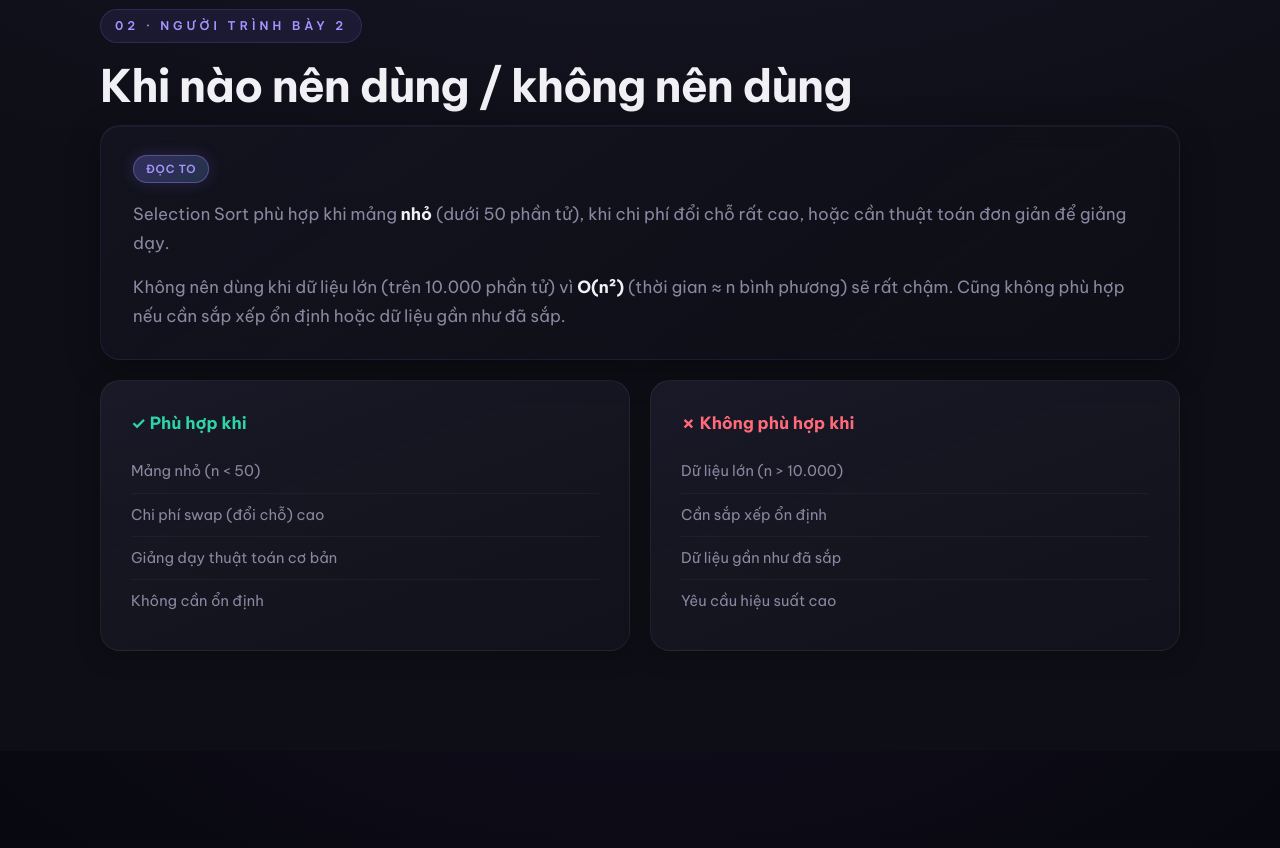
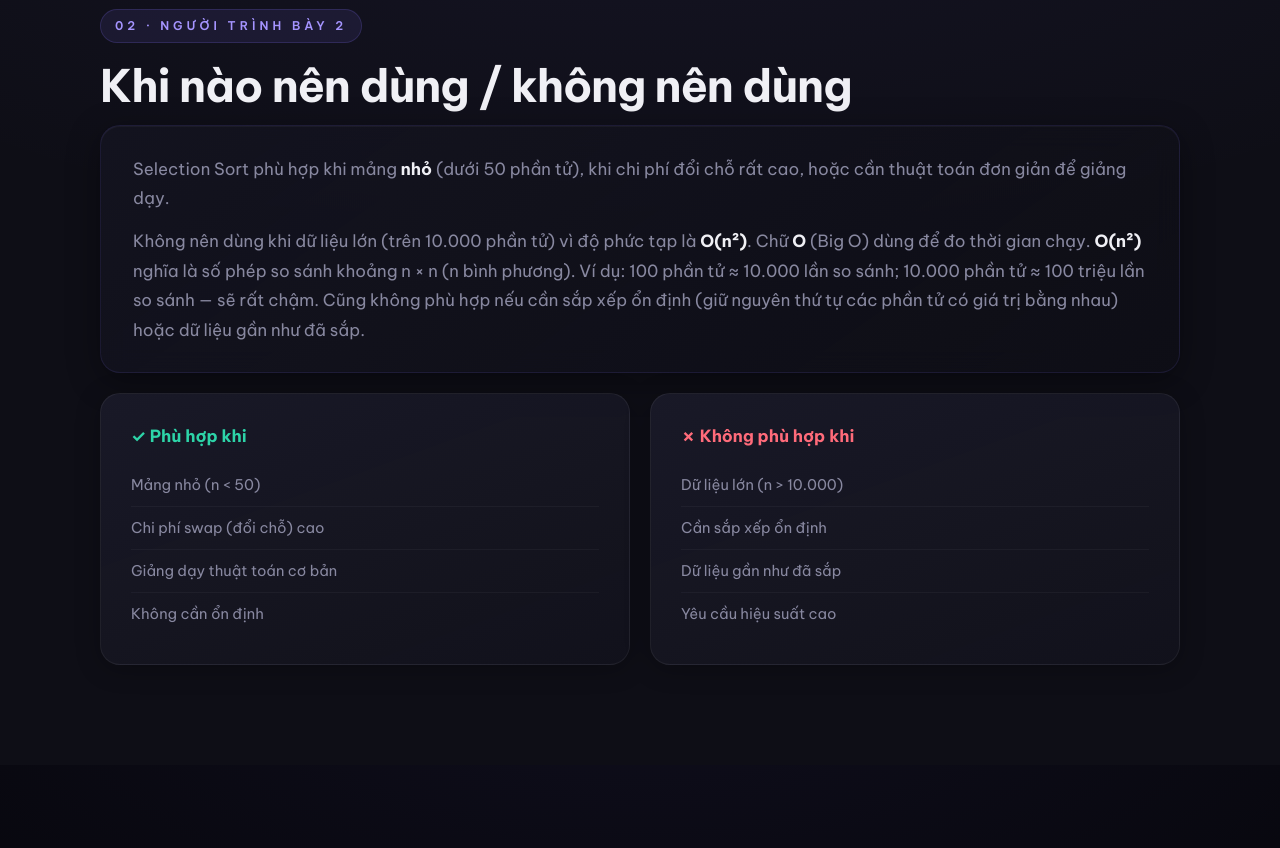
Before and after one commit to phiphakone/3, a plain HTML site: page index.html in a window 1280 px wide. Shown: the part 1900-2748 px from the top of the page. Drawn offline with Linux system fonts and the light colour scheme.

Commit message:
Bo nhan Doc to; giai thich O(n^2) ro hon

```diff
--- a/index.html
+++ b/index.html
@@ -46,16 +46,14 @@
 </div></section>
 <section class="section" id="idea"><div class="container">
 <div class="section-label">01 · Người trình bày 1</div><h2>Từ ý tưởng</h2>
-<div class="script-block"><span class="speaker-tag">Đọc to</span>
-<p>Ý tưởng của thuật toán này rất đơn giản. Trong mỗi bước, chúng ta sẽ <strong>tìm phần tử nhỏ nhất</strong> trong đoạn chưa sắp xếp, rồi đưa nó về đúng vị trí đầu của đoạn đó.</p>
+<div class="script-block"><p>Ý tưởng của thuật toán này rất đơn giản. Trong mỗi bước, chúng ta sẽ <strong>tìm phần tử nhỏ nhất</strong> trong đoạn chưa sắp xếp, rồi đưa nó về đúng vị trí đầu của đoạn đó.</p>
 <p>Hình dung như xếp hàng theo chiều cao: chọn người thấp nhất đưa lên đầu hàng, rồi chọn người thấp nhất trong số còn lại… Cứ làm như vậy đến hết.</p>
 <p>Số lần so sánh <strong>cố định</strong>, số lần đổi chỗ tối đa chỉ <strong>n − 1 lần</strong>.</p>
 </div></div></section>
 <section class="section dark" id="when"><div class="container">
 <div class="section-label">02 · Người trình bày 2</div><h2>Khi nào nên dùng / không nên dùng</h2>
-<div class="script-block"><span class="speaker-tag">Đọc to</span>
-<p>Selection Sort phù hợp khi mảng <strong>nhỏ</strong> (dưới 50 phần tử), khi chi phí đổi chỗ rất cao, hoặc cần thuật toán đơn giản để giảng dạy.</p>
-<p>Không nên dùng khi dữ liệu lớn (trên 10.000 phần tử) vì <strong>O(n²)</strong> (thời gian ≈ n bình phương) sẽ rất chậm. Cũng không phù hợp nếu cần sắp xếp ổn định hoặc dữ liệu gần như đã sắp.</p>
+<div class="script-block"><p>Selection Sort phù hợp khi mảng <strong>nhỏ</strong> (dưới 50 phần tử), khi chi phí đổi chỗ rất cao, hoặc cần thuật toán đơn giản để giảng dạy.</p>
+<p>Không nên dùng khi dữ liệu lớn (trên 10.000 phần tử) vì độ phức tạp là <strong>O(n²)</strong>. Chữ <strong>O</strong> (Big O) dùng để đo thời gian chạy. <strong>O(n²)</strong> nghĩa là số phép so sánh khoảng n × n (n bình phương). Ví dụ: 100 phần tử ≈ 10.000 lần so sánh; 10.000 phần tử ≈ 100 triệu lần so sánh — sẽ rất chậm. Cũng không phù hợp nếu cần sắp xếp ổn định (giữ nguyên thứ tự các phần tử có giá trị bằng nhau) hoặc dữ liệu gần như đã sắp.</p>
 </div>
 <div class="suitable-grid">
 <div class="card good"><h4>✓ Phù hợp khi</h4><ul><li>Mảng nhỏ (n < 50)</li><li>Chi phí swap (đổi chỗ) cao</li><li>Giảng dạy thuật toán cơ bản</li><li>Không cần ổn định</li></ul></div>
@@ -63,8 +61,7 @@
 </div></div></section>
 <section class="section" id="algo"><div class="container">
 <div class="section-label">03 · Người trình bày 3</div><h2>Thuật toán chi tiết</h2>
-<div class="script-block"><span class="speaker-tag">Đọc to</span>
-<p><strong>Bước 1:</strong> Khởi tạo i = 0.</p>
+<div class="script-block"><p><strong>Bước 1:</strong> Khởi tạo i = 0.</p>
 <p><strong>Bước 2:</strong> Gán min = i – tạm coi a[i] là nhỏ nhất.</p>
 <p><strong>Bước 3:</strong> Duyệt j từ i+1 đến n−1, cập nhật min khi gặp phần tử nhỏ hơn.</p>
 <p><strong>Bước 4:</strong> Đổi chỗ a[i] với a[min].</p>
@@ -80,8 +77,7 @@
 </div></div></section>
 <section class="section dark" id="visual"><div class="container">
 <div class="section-label">04 · Người trình bày 4</div><h2>Sơ đồ minh họa từng bước</h2>
-<div class="script-block"><span class="speaker-tag">Đọc to</span>
-<p>Minh họa với mảng <strong>64, 25, 12, 22, 11</strong>.</p>
+<div class="script-block"><p>Minh họa với mảng <strong>64, 25, 12, 22, 11</strong>.</p>
 <p>Tìm min = 11, đổi với 64 → 11, 25, 12, 22, 64. Tiếp theo min = 12 → 11, 12, 25, 22, 64. Rồi min = 22 → 11, 12, 22, 25, 64. Đã sắp xong.</p>
 <p>Mọi người bấm nút bên dưới để xem từng bước.</p>
 </div>
@@ -96,8 +92,7 @@
 </div></div></section>
 <section class="section" id="code"><div class="container">
 <div class="section-label">05 · Người trình bày 5</div><h2>Mã giả & Cài đặt C++</h2>
-<div class="script-block"><span class="speaker-tag">Đọc to</span>
-<p>Hai vòng lồng nhau: vòng ngoài cố định từng vị trí, vòng trong tìm min, rồi đổi chỗ một lần.</p>
+<div class="script-block"><p>Hai vòng lồng nhau: vòng ngoài cố định từng vị trí, vòng trong tìm min, rồi đổi chỗ một lần.</p>
 </div>
 <div class="code-tabs">
 <button class="tab active" data-tab="pseudo">Mã giả</button>
@@ -124,8 +119,7 @@ end procedure</code></pre></div>
 </div></section>
 <section class="section dark" id="example"><div class="container">
 <div class="section-label">06 · Người trình bày 6</div><h2>Mô hình ví dụ – Sinh viên</h2>
-<div class="script-block"><span class="speaker-tag">Đọc to</span>
-<p>Sắp xếp danh sách sinh viên theo điểm tăng dần. Sau Selection Sort: Lê Văn C 6.8 → Nguyễn Văn A 7.5 → Trần Thị B 8.2 → Phạm Thị D 9.0.</p>
+<div class="script-block"><p>Sắp xếp danh sách sinh viên theo điểm tăng dần. Sau Selection Sort: Lê Văn C 6.8 → Nguyễn Văn A 7.5 → Trần Thị B 8.2 → Phạm Thị D 9.0.</p>
 </div>
 <div class="student-table">
 <div class="table-header"><span>Mã SV</span><span>Họ tên</span><span>Điểm TB</span></div>
@@ -144,24 +138,21 @@ end procedure</code></pre></div>
 </div></div></section>
 <section class="section" id="pros"><div class="container">
 <div class="section-label">07 · Người trình bày 7</div><h2>Ưu điểm</h2>
-<div class="script-block"><span class="speaker-tag">Đọc to</span>
-<p>Dễ hiểu, dễ cài đặt. Số lần đổi chỗ rất ít (tối đa n−1). Sắp xếp tại chỗ (in-place). Hành vi dự đoán được.</p>
+<div class="script-block"><p>Dễ hiểu, dễ cài đặt. Số lần đổi chỗ rất ít (tối đa n−1). Sắp xếp tại chỗ (in-place). Hành vi dự đoán được.</p>
 </div>
 <div class="card pros" style="border-top:3px solid var(--green)">
 <ul><li>Dễ hiểu, dễ cài đặt</li><li>Số lần đổi chỗ rất ít (≤ n−1)</li><li>Không cần bộ nhớ phụ (in-place)</li><li>Hành vi dự đoán được</li></ul>
 </div></div></section>
 <section class="section dark" id="cons"><div class="container">
 <div class="section-label">08 · Người trình bày 8</div><h2>Nhược điểm</h2>
-<div class="script-block"><span class="speaker-tag">Đọc to</span>
-<p><strong>O(n²)</strong> (thời gian ≈ n bình phương) ở mọi trường hợp – chậm với dữ liệu lớn. Không ổn định. Luôn so sánh đủ, không tận dụng dữ liệu gần sắp. Ít dùng trong thư viện chuẩn.</p>
+<div class="script-block"><p><strong>O(n²)</strong> ở mọi trường hợp (số bước luôn khoảng n × n) — chậm với dữ liệu lớn. Không ổn định. Luôn so sánh đủ, không tận dụng dữ liệu gần sắp. Ít dùng trong thư viện chuẩn.</p>
 </div>
 <div class="card cons" style="border-top:3px solid var(--red)">
-<ul><li>O(n²) (thời gian ≈ n bình phương) – chậm với dữ liệu lớn</li><li>Không ổn định (unstable)</li><li>Không có dừng sớm</li><li>Ít dùng trong thư viện chuẩn</li></ul>
+<ul><li>O(n²) — số bước ≈ n × n, chậm với dữ liệu lớn</li><li>Không ổn định (unstable)</li><li>Không có dừng sớm</li><li>Ít dùng trong thư viện chuẩn</li></ul>
 </div></div></section>
 <section class="section conclusion" id="conclusion"><div class="container">
 <div class="section-label">09 · Người trình bày 9–10</div><h2>Kết luận</h2>
-<div class="script-block"><span class="speaker-tag">Đọc to</span>
-<p>Selection Sort (Sắp xếp chọn) đơn giản, dễ hiểu, đổi chỗ ít. Nhược điểm chính là chậm với độ phức tạp <strong>O(n²)</strong> (thời gian ≈ n bình phương) và không ổn định. Phù hợp học cơ bản và dữ liệu nhỏ.</p>
+<div class="script-block"><p>Selection Sort (Sắp xếp chọn) đơn giản, dễ hiểu, đổi chỗ ít. Nhược điểm chính là chậm với độ phức tạp <strong>O(n²)</strong> (số bước ≈ n × n) và không ổn định. Phù hợp học cơ bản và dữ liệu nhỏ.</p>
 <p>Nhóm em xin cảm ơn thầy cô và các bạn đã lắng nghe.</p>
 </div>
 <div class="thank-you">
```
